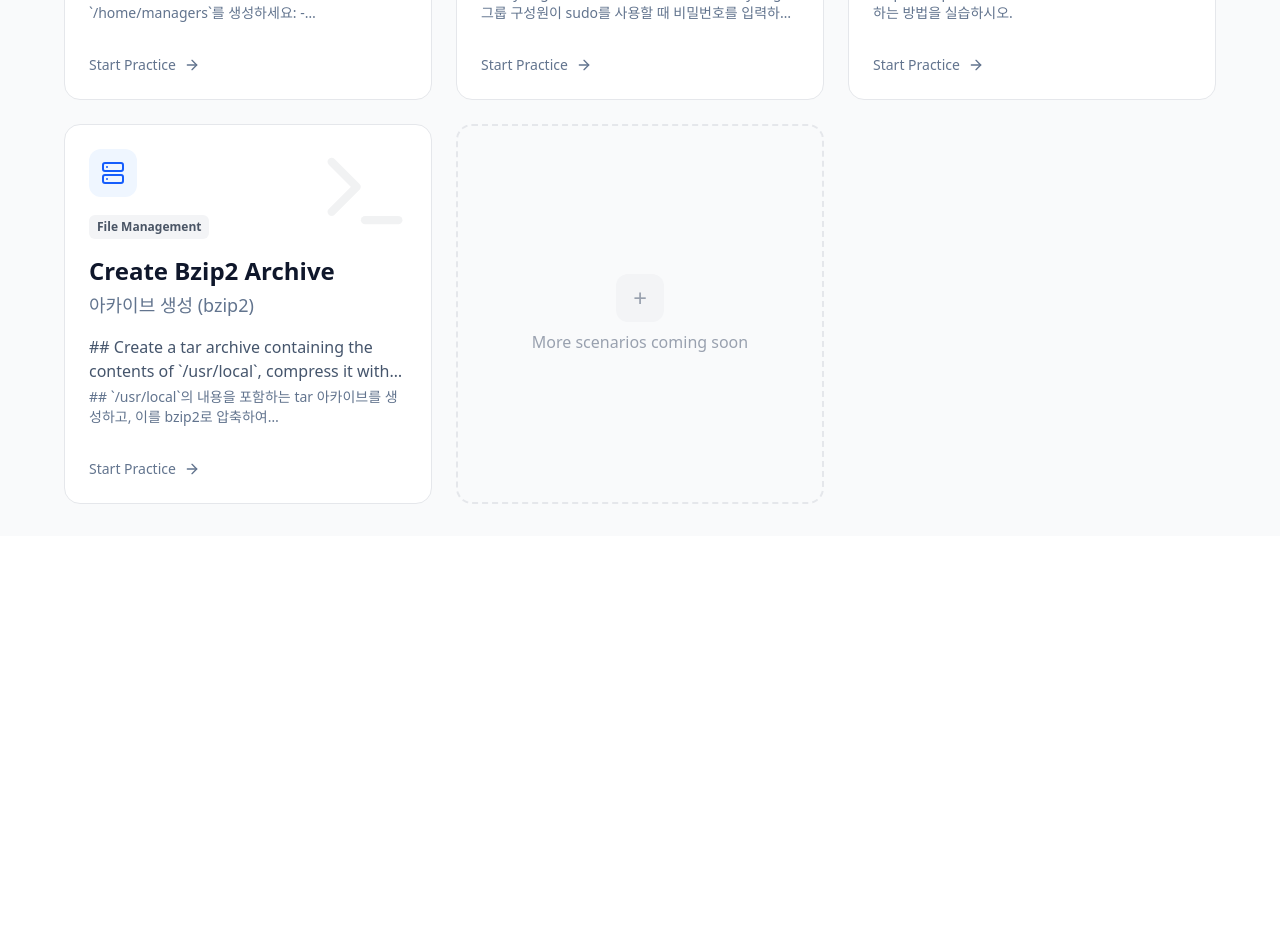
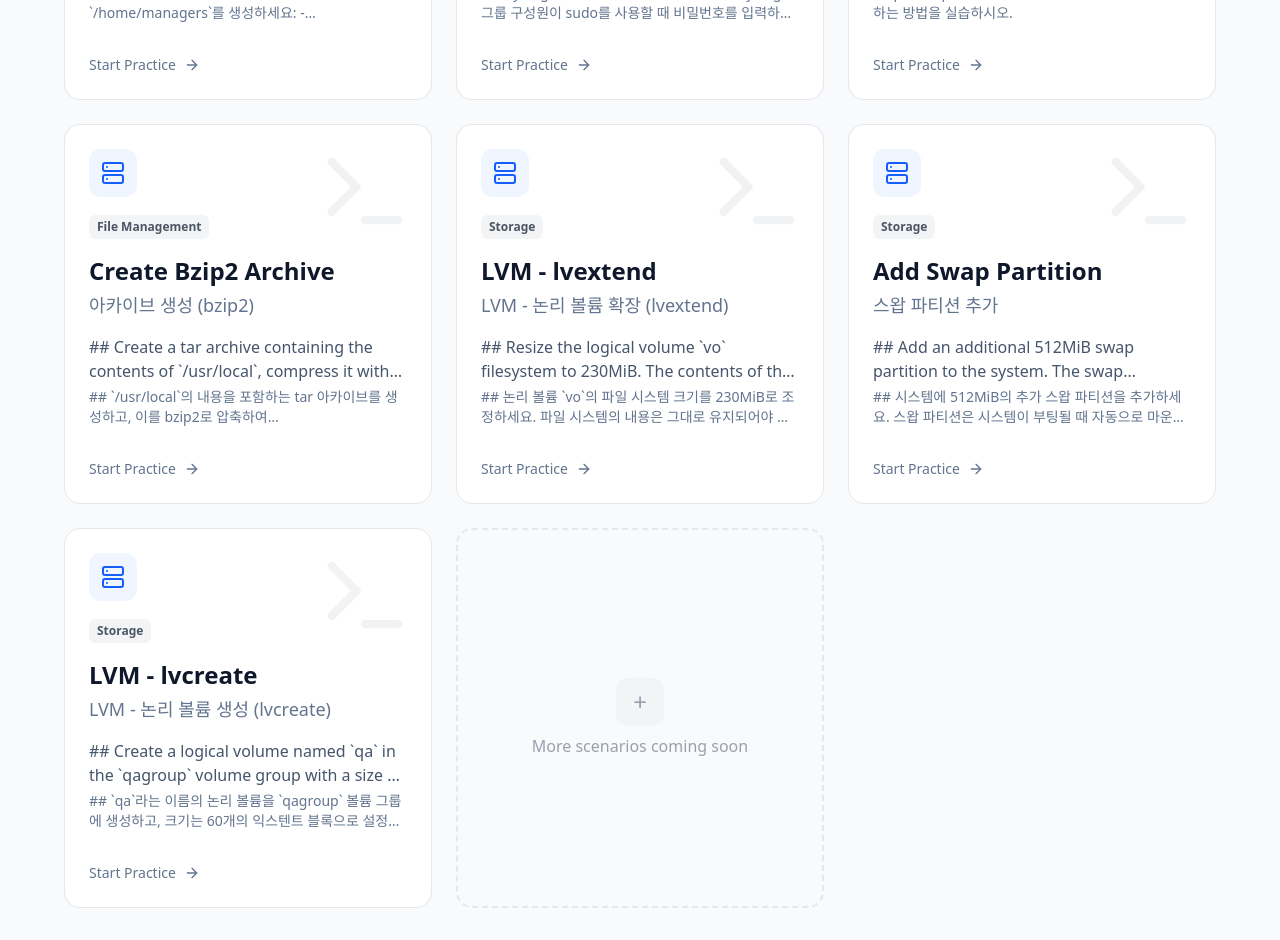
Before and after one commit to tacowasabii/RHCSA, a React (Vite) app: page / in a window 1280 px wide. Shown: the part 3960-4900 px from the top of the page. Before the commit the page ends 4496 px from the top, so only its background shows below. Built offline with nearby package versions, Linux system fonts and the light colour scheme.

Commit message:
feat: lvm

```diff
--- a/src/data/problems.ts
+++ b/src/data/problems.ts
@@ -1615,5 +1615,207 @@ The \`tar\` (tape archive) command is essential for creating, listing, and extra
         command: 'tar -tf /root/backup.tar.bz2'
       }
     ]
+  },
+  {
+    id: 'lvm-lvextend',
+    category: 'Storage',
+    title: 'LVM - lvextend',
+    titleKo: 'LVM - 논리 볼륨 확장 (lvextend)',
+    description: `## Resize the logical volume \`vo\` filesystem to 230MiB.
+
+The contents of the filesystem must remain intact. Note that the exact partition size may not always match the requested size, so a size within the range of 213MiB to 243MiB is acceptable.`,
+    descriptionKo: `## 논리 볼륨 \`vo\`의 파일 시스템 크기를 230MiB로 조정하세요.
+
+파일 시스템의 내용은 그대로 유지되어야 합니다. 참고로, 파티션 크기가 요청된 크기와 정확히 일치하지 않는 경우가 많으므로, 213MiB에서 243MiB 범위의 크기는 허용됩니다.`,
+    scenarios: [
+      'Volume Group: myvol',
+      'Logical Volume: vo',
+      'Target Size: 230MiB (acceptable: 213~243MiB)',
+      'Filesystem contents must be preserved'
+    ],
+    steps: [
+      {
+        id: 1,
+        instruction: 'List all logical volumes in all volume groups',
+        instructionKo: '모든 볼륨 그룹의 논리 볼륨을 확인하시오.',
+        command: 'lvscan'
+      },
+      {
+        id: 2,
+        instruction: 'Extend the logical volume to 230MiB',
+        instructionKo: '논리 볼륨을 230MiB로 확장하시오.',
+        command: 'lvextend -L 230M /dev/myvol/vo'
+      },
+      {
+        id: 3,
+        instruction: 'Resize the ext filesystem to match the volume',
+        instructionKo: 'ext 파일 시스템 크기를 볼륨에 맞게 조정하시오.',
+        command: 'resize2fs /dev/myvol/vo'
+      }
+    ]
+  },
+  {
+    id: 'swap-partition',
+    category: 'Storage',
+    title: 'Add Swap Partition',
+    titleKo: '스왑 파티션 추가',
+    description: `## Add an additional 512MiB swap partition to the system.
+
+The swap partition must be automatically mounted when the system boots. Do not delete or modify any existing swap partitions on the system.`,
+    descriptionKo: `## 시스템에 512MiB의 추가 스왑 파티션을 추가하세요.
+
+스왑 파티션은 시스템이 부팅될 때 자동으로 마운트되어야 합니다. 시스템에 있는 기존 스왑 파티션은 삭제하거나 변경하지 마세요.`,
+    scenarios: [
+      'Swap Size: 512MiB',
+      'Auto-mount on boot: /etc/fstab',
+      'Existing swap: do not modify'
+    ],
+    steps: [
+      {
+        id: 1,
+        instruction: 'Check existing partition layout with parted',
+        instructionKo: 'parted로 기존 파티션 레이아웃을 확인하시오.',
+        command: 'parted /dev/vdb unit mib print'
+      },
+      {
+        id: 2,
+        instruction: 'Create a new swap partition (512MiB)',
+        instructionKo: '512MiB 크기의 새 스왑 파티션을 생성하시오.',
+        command: 'parted /dev/vdb mkpart my-swap linux-swap 722MiB 1234MiB'
+      },
+      {
+        id: 3,
+        instruction: 'Verify the new partition',
+        instructionKo: '새 파티션을 확인하시오.',
+        command: 'parted /dev/vdb print'
+      },
+      {
+        id: 4,
+        instruction: 'Format the partition as swap',
+        instructionKo: '파티션을 스왑으로 포맷하시오.',
+        command: 'mkswap /dev/vdb3'
+      },
+      {
+        id: 5,
+        instruction: 'Add the swap entry to /etc/fstab',
+        instructionKo: '/etc/fstab에 스왑 항목을 추가하시오.',
+        command: 'vim /etc/fstab'
+      },
+      {
+        id: 6,
+        instruction: 'Add the following line to /etc/fstab',
+        instructionKo: '/etc/fstab에 다음 줄을 추가하시오.',
+        isMultiLine: true,
+        command: '/dev/vdb3 swap swap defaults 0 0'
+      },
+      {
+        id: 7,
+        instruction: 'Reload systemd daemon and activate swap',
+        instructionKo: 'systemd 데몬을 리로드하고 스왑을 활성화하시오.',
+        command: 'systemctl daemon-reload && swapon -a'
+      },
+      {
+        id: 8,
+        instruction: 'Verify the swap is active',
+        instructionKo: '스왑이 활성화되었는지 확인하시오.',
+        command: 'swapon --show'
+      }
+    ]
+  },
+  {
+    id: 'lvm-lvcreate',
+    category: 'Storage',
+    title: 'LVM - lvcreate',
+    titleKo: 'LVM - 논리 볼륨 생성 (lvcreate)',
+    description: `## Create a logical volume named \`qa\` in the \`qagroup\` volume group with a size of 60 extents.
+
+- The extent block size in the \`qagroup\` volume group must be 16MiB.
+- Format the new logical volume with the \`vfat\` filesystem.
+- Configure it to automatically mount at \`/mnt/qa\` on system boot.
+
+> 60 PEs x 16MiB = 960MiB — the PV size must be larger than 960MiB.`,
+    descriptionKo: `## \`qa\`라는 이름의 논리 볼륨을 \`qagroup\` 볼륨 그룹에 생성하고, 크기는 60개의 익스텐트 블록으로 설정하세요.
+
+- \`qagroup\` 볼륨 그룹 내 논리 볼륨의 익스텐트 블록 크기는 16MiB여야 합니다.
+- 새 논리 볼륨을 \`vfat\` 파일 시스템으로 포맷하고, 시스템 부팅 시 \`/mnt/qa\`에 자동으로 마운트되도록 설정하세요.
+
+> 60PEs x 16MiB = 960MiB — PV 크기는 960MiB보다 커야 합니다. (넉넉히 잡아주도록)`,
+    scenarios: [
+      'Volume Group: qagroup',
+      'Logical Volume: qa',
+      'Extent Size: 16MiB',
+      'Extents: 60 (= 960MiB)',
+      'Filesystem: vfat',
+      'Mount Point: /mnt/qa'
+    ],
+    steps: [
+      {
+        id: 1,
+        instruction: 'Check existing partition layout for start position',
+        instructionKo: '시작 위치 확인을 위해 기존 파티션 레이아웃을 확인하시오.',
+        command: 'parted /dev/vdb unit mib print'
+      },
+      {
+        id: 2,
+        instruction: 'Create a partition for the physical volume',
+        instructionKo: '물리 볼륨용 파티션을 생성하시오.',
+        command: 'parted /dev/vdb mkpart primary 1235mib 2500mib'
+      },
+      {
+        id: 3,
+        instruction: 'Create a physical volume',
+        instructionKo: '물리 볼륨(PV)을 생성하시오.',
+        command: 'pvcreate /dev/vdb4'
+      },
+      {
+        id: 4,
+        instruction: 'Create a volume group with 16MiB extent size',
+        instructionKo: '익스텐트 크기 16MiB로 볼륨 그룹을 생성하시오.',
+        command: 'vgcreate qagroup -s 16M /dev/vdb4'
+      },
+      {
+        id: 5,
+        instruction: 'Create a logical volume with 60 extents',
+        instructionKo: '60개의 익스텐트로 논리 볼륨을 생성하시오.',
+        command: 'lvcreate -n qa -l 60 qagroup'
+      },
+      {
+        id: 6,
+        instruction: 'Format the logical volume with vfat filesystem',
+        instructionKo: '논리 볼륨을 vfat 파일 시스템으로 포맷하시오.',
+        command: 'mkfs.vfat /dev/qagroup/qa'
+      },
+      {
+        id: 7,
+        instruction: 'Create the mount point directory',
+        instructionKo: '마운트 포인트 디렉토리를 생성하시오.',
+        command: 'mkdir /mnt/qa'
+      },
+      {
+        id: 8,
+        instruction: 'Add the mount entry to /etc/fstab',
+        instructionKo: '/etc/fstab에 마운트 항목을 추가하시오.',
+        command: 'vim /etc/fstab'
+      },
+      {
+        id: 9,
+        instruction: 'Add the following line to /etc/fstab',
+        instructionKo: '/etc/fstab에 다음 줄을 추가하시오.',
+        isMultiLine: true,
+        command: '/dev/qagroup/qa /mnt/qa vfat defaults 0 0'
+      },
+      {
+        id: 10,
+        instruction: 'Reload systemd daemon and mount',
+        instructionKo: 'systemd 데몬을 리로드하고 마운트하시오.',
+        command: 'systemctl daemon-reload && mount /mnt/qa'
+      },
+      {
+        id: 11,
+        instruction: 'Verify the mount',
+        instructionKo: '마운트를 확인하시오.',
+        command: 'mount | grep /mnt/qa'
+      }
+    ]
   }
 ];
```
